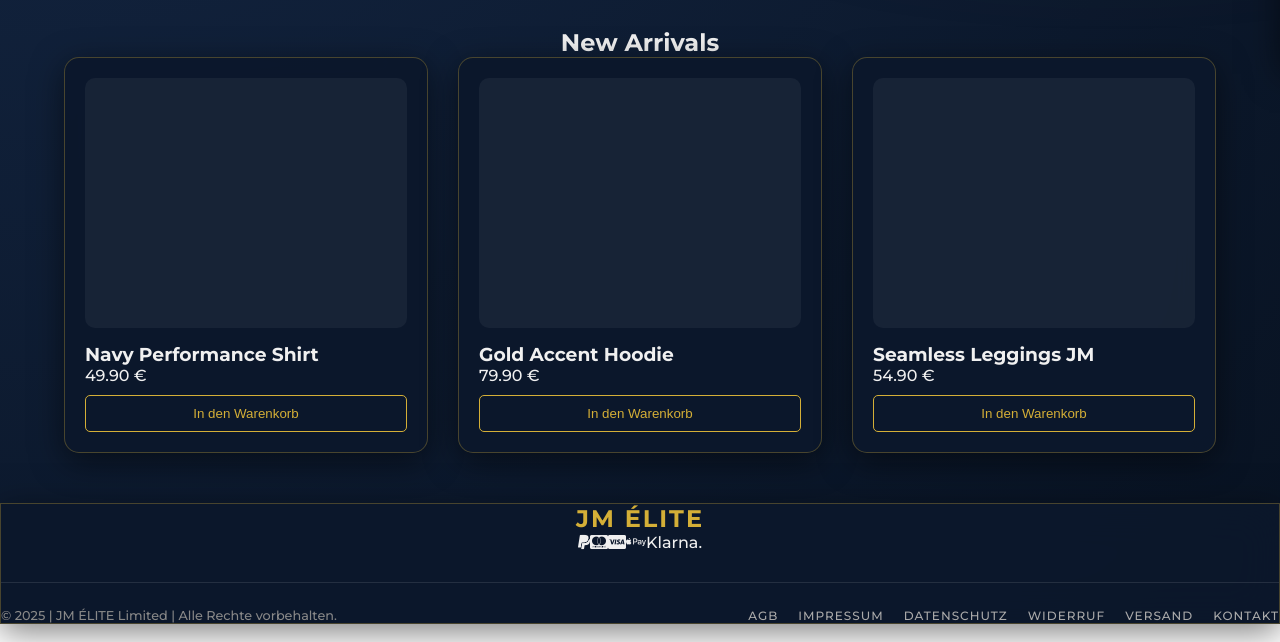
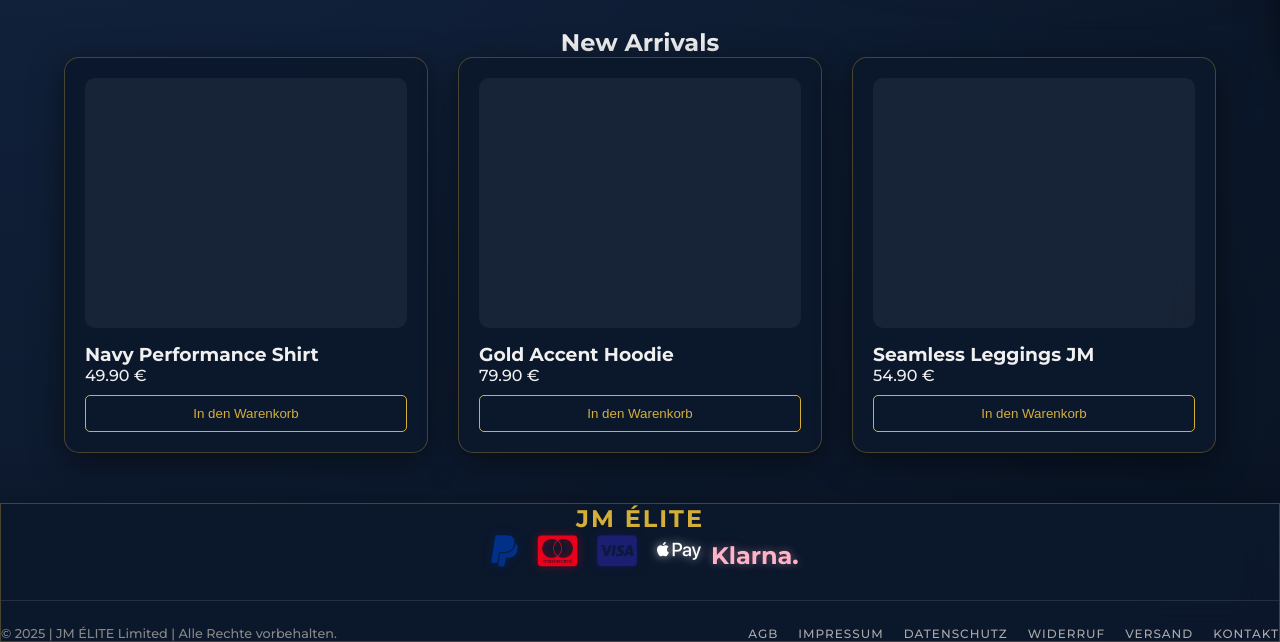
Before and after one commit to M4rkus56/jm-gym-shop, a website: page JM_Gym_Website/web/index.html in a window 1280 px wide. Shown: the part 734-1376 px from the top of the page. Drawn offline with Linux system fonts and the light colour scheme; no server answers.

Commit message:
Seiten hinzugefügt und Logos gefärbt

```diff
--- a/JM_Gym_Website/web/style.css
+++ b/JM_Gym_Website/web/style.css
@@ -86,3 +86,46 @@ input:focus { border-color: var(--accent-gold); }
 .legal-content h2, .legal-content h3 { color: white; margin-top: 30px; margin-bottom: 15px; }
 .legal-content p, .legal-content li { color: #ccc; margin-bottom: 10px; }
 .legal-box { background: rgba(255, 255, 255, 0.05); padding: 20px; border-radius: 8px; border: 1px solid rgba(255, 255, 255, 0.1); margin-top: 20px; }
+/* --- FARBIGE ZAHLUNGS-LOGOS --- */
+
+.payment-methods i {
+    font-size: 2.2rem;
+    margin: 0 10px;
+    transition: transform 0.2s;
+}
+
+.payment-methods i:hover {
+    transform: scale(1.1);
+}
+
+/* PayPal Blau */
+.fa-paypal {
+    color: #003087;
+    text-shadow: 0 0 10px rgba(0, 48, 135, 0.4);
+}
+
+/* Mastercard Rot/Orange */
+.fa-cc-mastercard {
+    color: #eb001b;
+    text-shadow: 0 0 10px rgba(235, 0, 27, 0.4);
+}
+
+/* Visa Blau */
+.fa-cc-visa {
+    color: #1a1f71;
+    text-shadow: 0 0 10px rgba(26, 31, 113, 0.4);
+}
+
+/* Apple Pay (Weiß leuchtend) */
+.fa-apple-pay {
+    color: #fff;
+    text-shadow: 0 0 10px rgba(255, 255, 255, 0.6);
+}
+
+/* Klarna Pink */
+.klarna-badge {
+    color: #ffb3c7;
+    font-weight: 900;
+    font-size: 1.5rem;
+    text-shadow: 0 0 10px rgba(255, 179, 199, 0.4);
+}
```
